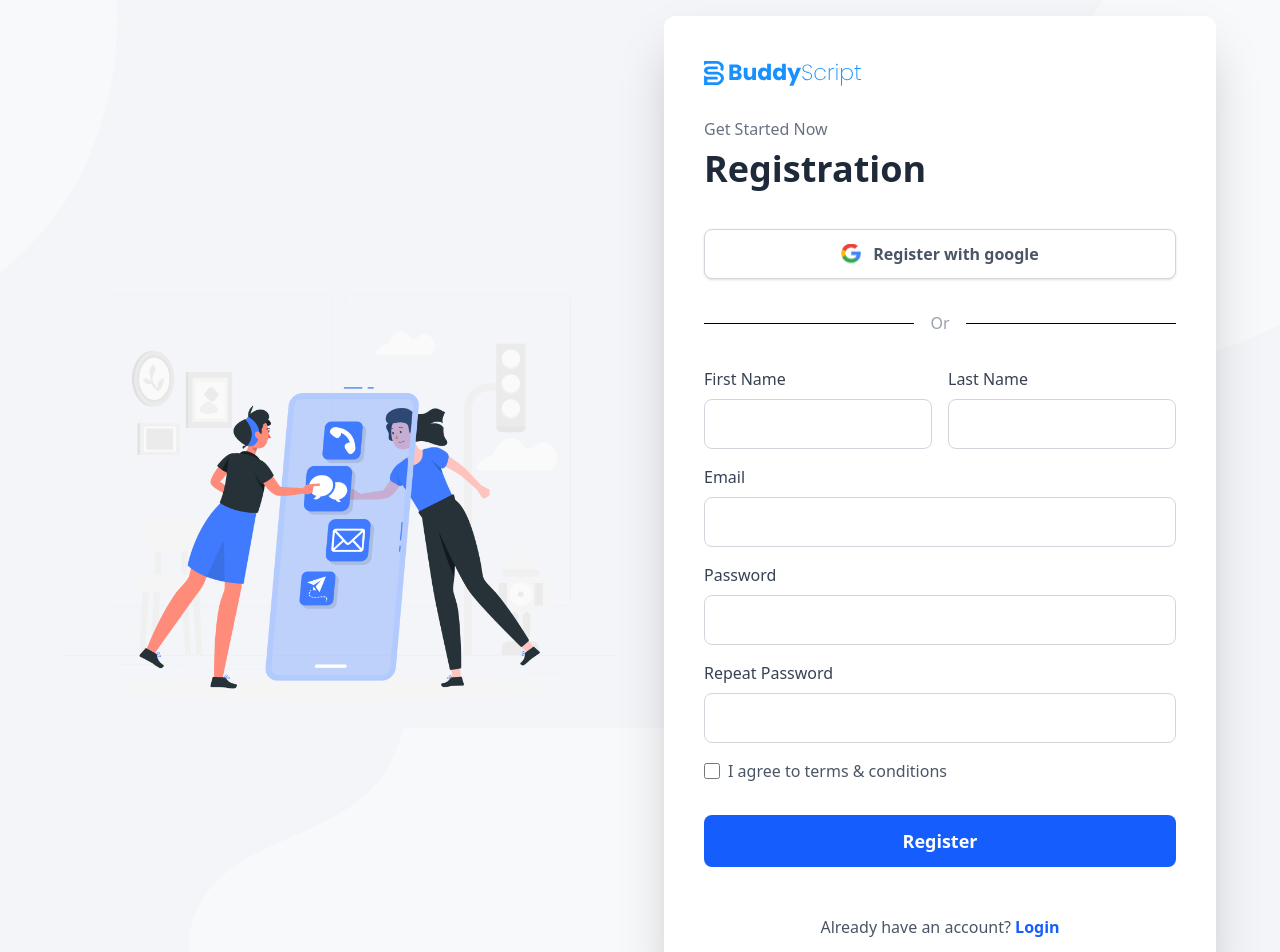
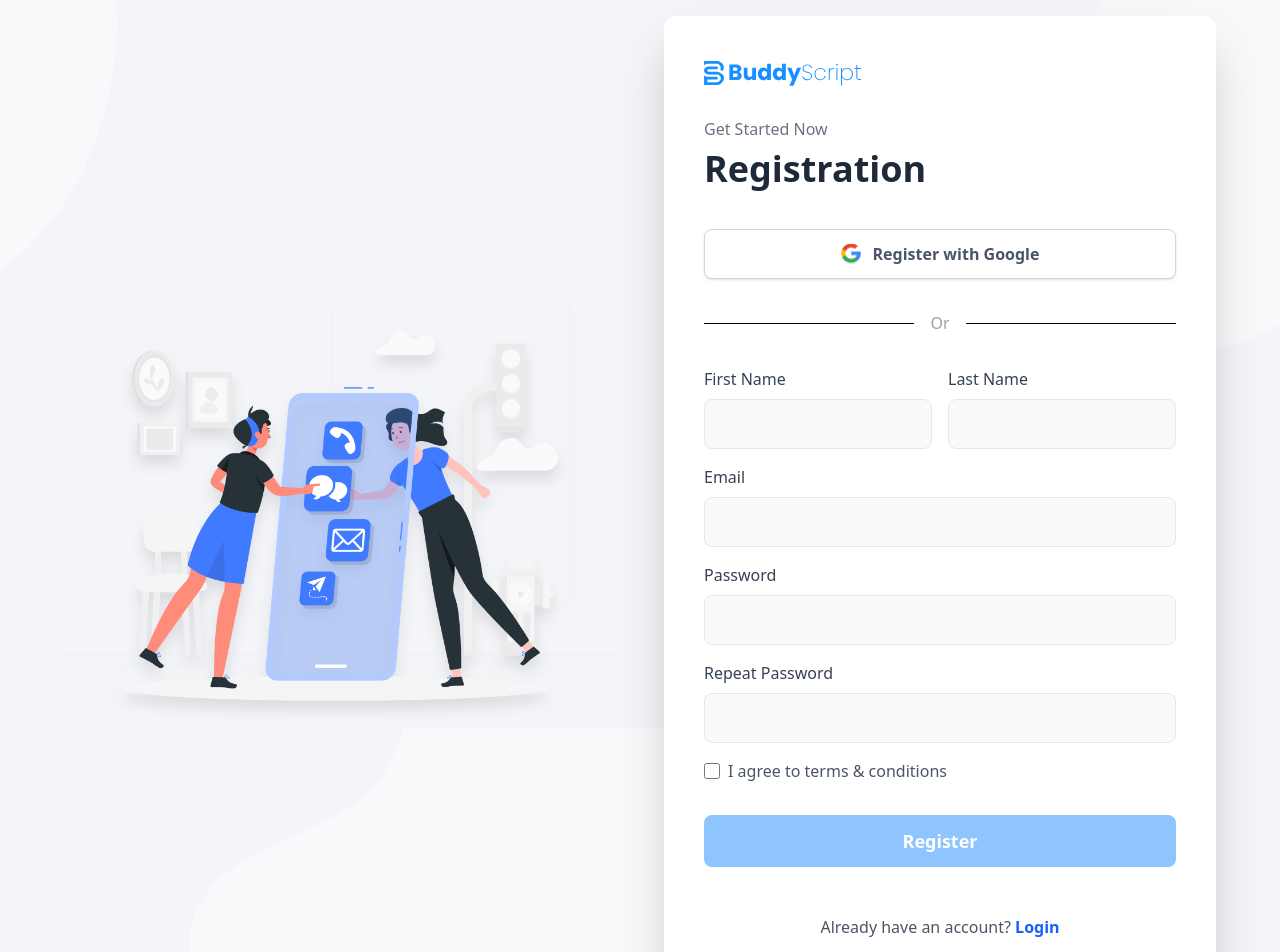
Before and after one commit to mahdee18/buddy-script-client, a React (Vite) app: page /register in a window 1280 px wide. Shown: the top 952 px of the page. Built offline with nearby package versions, Linux system fonts and the light colour scheme; no server answers.

Commit message:
Added Readme.MD file

```diff
--- a/index.html
+++ b/index.html
@@ -4,7 +4,7 @@
     <meta charset="UTF-8" />
     <link rel="icon" type="image/svg+xml" href="/logo.svg" />
     <meta name="viewport" content="width=device-width, initial-scale=1.0" />
-    <title>buddy-script-client</title>
+    <title>BuddyScript Full-Stack Social Feed Application</title>
   </head>
   <body>
     <div id="root"></div>
--- a/package.json
+++ b/package.json
@@ -26,6 +26,7 @@
     "@types/react": "^19.2.5",
     "@types/react-dom": "^19.2.3",
     "@vitejs/plugin-react": "^5.1.1",
+    "baseline-browser-mapping": "^2.10.13",
     "eslint": "^9.39.1",
     "eslint-plugin-react-hooks": "^7.0.1",
     "eslint-plugin-react-refresh": "^0.4.24",
--- a/src/pages/Login/Login.jsx
+++ b/src/pages/Login/Login.jsx
@@ -1,4 +1,4 @@
-import React, { useState, useCallback } from 'react';
+import React, { useState, useCallback, useMemo } from 'react';
 import { Link, useNavigate } from 'react-router-dom';
 import { useAuth } from '../../hooks/useAuth';
 import Swal from 'sweetalert2';
@@ -12,16 +12,14 @@
 import logo from '../../assets/images/logo.svg';
 import googleIcon from '../../assets/images/google.svg';
 
-// A static, memoized component for the decorative background.
 const BackgroundShapes = React.memo(() => (
-    <div className="absolute inset-0 z-0">
+    <div className="absolute inset-0 z-0 pointer-events-none">
         <img src={shape1} alt="" className="absolute top-0 left-0 opacity-50 -translate-x-1/3 -translate-y-1/3" />
         <img src={shape2} alt="" className="absolute bottom-0 left-0 opacity-50 translate-x-1/3 translate-y-1/3" />
         <img src={shape3} alt="" className="absolute top-0 right-0 opacity-50 translate-x-1/3 -translate-y-1/3" />
     </div>
 ));
 
-// The main interactive form component.
 const LoginForm = () => {
     const [credentials, setCredentials] = useState({ email: '', password: '' });
     const [loading, setLoading] = useState(false);
@@ -33,43 +31,65 @@
         setCredentials(prev => ({ ...prev, [name]: value }));
     }, []);
 
+    // ─── STRICT CLIENT-SIDE VALIDATION ───
+    const isFormValid = useMemo(() => {
+        const emailRegex = /^[^\s@]+@[^\s@]+\.[^\s@]+$/;
+        return (
+            emailRegex.test(credentials.email) &&
+            credentials.password.length >= 6
+        );
+    }, [credentials]);
+
     const handleSubmit = useCallback(async (e) => {
         e.preventDefault();
+
+        if (!isFormValid) return;
         setLoading(true);
 
         try {
             const userData = await loginAction(credentials);
+
             await Swal.fire({
-                toast: true,
-                position: 'top-end',
-                icon: 'success',
+                toast: true, position: 'top-end', icon: 'success',
                 title: `Welcome back, ${userData.firstName}!`,
-                showConfirmButton: false,
-                timer: 2000,
-                timerProgressBar: true,
+                showConfirmButton: false, timer: 2000, timerProgressBar: true,
             });
             navigate('/feed');
+
         } catch (err) {
-            Swal.fire({
-                icon: 'error',
-                title: 'Login Failed',
-                text: err.message || "Please check your credentials and try again.",
-            });
+            // Extracts exact message whether using Axios or standard Fetch
+            const backendError = err.response?.data?.message || err.message;
+
+            // Handle the Rate Limiter specific error
+            if (err.response?.status === 429 || backendError.includes('Too many')) {
+                Swal.fire({
+                    icon: 'error',
+                    title: 'Access Blocked',
+                    text: 'Due to multiple failed login attempts, your IP has been temporarily blocked for 1 hour for security reasons.',
+                    confirmButtonColor: '#d33',
+                });
+            } else {
+                Swal.fire({
+                    icon: 'error',
+                    title: 'Login Failed',
+                    text: backendError || "Invalid email or password. Please try again.",
+                });
+            }
         } finally {
             setLoading(false);
         }
-    }, [credentials, loginAction, navigate]);
+    }, [credentials, isFormValid, loginAction, navigate]);
 
     return (
-        <div className="w-full max-w-md mx-auto lg:mx-0 lg:max-w-none">
+        <div className="w-full max-w-md mx-auto lg:mx-0 lg:max-w-none relative z-10">
             <div className="px-6 py-10 bg-white rounded-xl shadow-2xl md:px-10">
                 <img src={logo} alt="Buddy Script Logo" className="mb-7" />
                 <p className="mb-2 text-gray-500">Welcome back</p>
                 <h4 className="mb-10 text-4xl font-bold text-gray-800">Login to your account</h4>
 
                 <button type="button" className="flex items-center justify-center w-full py-3 mb-8 font-semibold text-gray-600 transition duration-300 bg-white border border-gray-300 rounded-lg shadow-sm hover:bg-gray-50">
-                    <img src={googleIcon} alt="Google Icon" className="mr-3" />
-                    <span>Or sign-in with google</span>
+                    <img src={googleIcon} alt="Google" className="mr-3" />
+                    <span>Or sign-in with Google</span>
                 </button>
 
                 <div className="flex items-center mb-8"><hr className="flex-grow" /><span className="mx-4 text-gray-400">Or</span><hr className="flex-grow" /></div>
@@ -77,20 +97,27 @@
                 <form onSubmit={handleSubmit}>
                     <div className="mb-4">
                         <label className="block mb-2 font-medium text-gray-700">Email</label>
-                        <input type="email" name="email" value={credentials.email} onChange={handleChange} required className="w-full px-4 py-3 bg-white border border-gray-300 rounded-lg focus:outline-none focus:ring-2 focus:ring-blue-500" />
+                        <input type="email" name="email" value={credentials.email} onChange={handleChange} className="w-full px-4 py-3 bg-gray-50 border border-gray-200 rounded-lg focus:outline-none focus:ring-2 focus:ring-blue-500 focus:bg-white transition-colors" />
                     </div>
                     <div className="mb-4">
                         <label className="block mb-2 font-medium text-gray-700">Password</label>
-                        <input type="password" name="password" value={credentials.password} onChange={handleChange} required className="w-full px-4 py-3 bg-white border border-gray-300 rounded-lg focus:outline-none focus:ring-2 focus:ring-blue-500" />
+                        <input type="password" name="password" value={credentials.password} onChange={handleChange} className="w-full px-4 py-3 bg-gray-50 border border-gray-200 rounded-lg focus:outline-none focus:ring-2 focus:ring-blue-500 focus:bg-white transition-colors" />
                     </div>
+
                     <div className="flex flex-wrap items-center justify-between mb-8">
                         <div className="flex items-center">
-                            <input type="checkbox" id="rememberMe" name="remember" className="w-4 h-4 text-blue-600" defaultChecked />
-                            <label htmlFor="rememberMe" className="ml-2 text-gray-600">Remember me</label>
+                            <input type="checkbox" id="rememberMe" name="remember" className="w-4 h-4 text-blue-600 cursor-pointer" defaultChecked />
+                            <label htmlFor="rememberMe" className="ml-2 text-gray-600 cursor-pointer">Remember me</label>
                         </div>
                         <a href="#" className="text-sm text-blue-600 hover:underline">Forgot password?</a>
                     </div>
-                    <button type="submit" disabled={loading} className="flex items-center justify-center w-full py-3 mb-12 text-lg font-bold text-white transition duration-300 bg-blue-600 rounded-lg hover:bg-blue-700 disabled:bg-blue-400">
+
+                    <button
+                        type="submit"
+                        disabled={!isFormValid || loading}
+                        className={`flex items-center justify-center w-full py-3 mb-12 text-lg font-bold text-white transition duration-300 rounded-lg
+                            ${!isFormValid || loading ? 'bg-blue-300 cursor-not-allowed' : 'bg-blue-600 hover:bg-blue-700 shadow-md hover:shadow-lg'}`}
+                    >
                         {loading ? <ClipLoader color="#ffffff" size={24} /> : 'Login'}
                     </button>
                 </form>
@@ -103,8 +130,6 @@
     );
 };
 
-
-// The main page component, focused on layout.
 const Login = () => {
     return (
         <section className="relative min-h-screen bg-[#F3F5F9] flex items-center justify-center p-4 overflow-hidden">
@@ -112,7 +137,7 @@
             <div className="container relative z-10 w-full max-w-6xl">
                 <div className="grid items-center grid-cols-1 lg:grid-cols-2 gap-12">
                     <div className="hidden lg:block">
-                        <img src={loginImage} alt="People connecting and messaging" className="w-full h-auto" />
+                        <img src={loginImage} alt="Illustration" className="w-full h-auto drop-shadow-xl hover:-translate-y-2 transition-transform duration-500" />
                     </div>
                     <LoginForm />
                 </div>
--- a/src/pages/Register/Register.jsx
+++ b/src/pages/Register/Register.jsx
@@ -1,4 +1,4 @@
-import React, { useState, useCallback } from 'react';
+import React, { useState, useCallback, useMemo } from 'react';
 import { Link, useNavigate } from 'react-router-dom';
 import { useAuth } from '../../hooks/useAuth';
 import Swal from 'sweetalert2';
@@ -12,106 +12,127 @@
 import logo from '../../assets/images/logo.svg';
 import googleIcon from '../../assets/images/google.svg';
 
-
-// A static, memoized component for the decorative background.
 const BackgroundShapes = React.memo(() => (
-    <div className="absolute inset-0 z-0">
+    <div className="absolute inset-0 z-0 pointer-events-none">
         <img src={shape1} alt="" className="absolute top-0 left-0 opacity-50 -translate-x-1/3 -translate-y-1/3" />
         <img src={shape2} alt="" className="absolute bottom-0 left-0 opacity-50 translate-x-1/3 translate-y-1/3" />
         <img src={shape3} alt="" className="absolute top-0 right-0 opacity-50 translate-x-1/3 -translate-y-1/3" />
     </div>
 ));
 
-
-// The main interactive form component.
 const RegisterForm = () => {
     const [formData, setFormData] = useState({
         firstName: '',
         lastName: '',
         email: '',
         password: '',
-        repeatPassword: ''
+        repeatPassword: '',
+        terms: false
     });
     const [loading, setLoading] = useState(false);
     const { registerAction } = useAuth();
     const navigate = useNavigate();
 
     const handleChange = useCallback((e) => {
-        const { name, value } = e.target;
-        setFormData(prev => ({ ...prev, [name]: value }));
+        const { name, value, type, checked } = e.target;
+        setFormData(prev => ({
+            ...prev,
+            [name]: type === 'checkbox' ? checked : value
+        }));
     }, []);
+
+    // ─── STRICT CLIENT-SIDE VALIDATION ───
+    const isFormValid = useMemo(() => {
+        const emailRegex = /^[^\s@]+@[^\s@]+\.[^\s@]+$/;
+        return (
+            formData.firstName.trim().length > 0 &&
+            formData.lastName.trim().length > 0 &&
+            emailRegex.test(formData.email) &&
+            formData.password.length >= 6 &&
+            formData.password === formData.repeatPassword &&
+            formData.terms === true
+        );
+    }, [formData]);
 
     const handleSubmit = useCallback(async (e) => {
         e.preventDefault();
 
-        if (formData.password !== formData.repeatPassword) {
-            Swal.fire({ icon: 'error', title: 'Oops...', text: 'Passwords do not match!' });
-            return;
-        }
+        if (!isFormValid) return;
+        setLoading(true);
 
-        setLoading(true);
         try {
-            // Destructure to avoid sending repeatPassword to the API.
-            const { repeatPassword, ...registrationData } = formData;
+            const { repeatPassword, terms, ...registrationData } = formData;
             const userData = await registerAction(registrationData);
 
             await Swal.fire({
-                toast: true,
-                position: 'top-end',
-                icon: 'success',
+                toast: true, position: 'top-end', icon: 'success',
                 title: `Welcome, ${userData.firstName}! Your account is created.`,
-                showConfirmButton: false,
-                timer: 2500,
-                timerProgressBar: true,
+                showConfirmButton: false, timer: 2500, timerProgressBar: true,
             });
             navigate('/feed');
+
         } catch (err) {
-            const errorMessage = err.message || "Registration failed. Please try again.";
-            Swal.fire({ icon: 'error', title: 'Registration Failed', text: errorMessage });
+            // Extracts exact message whether using Axios or standard Fetch
+            const backendError = err.response?.data?.message || err.message;
+
+            Swal.fire({
+                icon: 'error',
+                title: 'Registration Failed',
+                text: backendError || "Please try again."
+            });
         } finally {
             setLoading(false);
         }
-    }, [formData, registerAction, navigate]);
+    }, [formData, isFormValid, registerAction, navigate]);
 
     return (
-        <div className="w-full max-w-md mx-auto lg:mx-0 lg:max-w-none">
+        <div className="w-full max-w-md mx-auto lg:mx-0 lg:max-w-none relative z-10">
             <div className="px-6 py-10 bg-white rounded-xl shadow-2xl md:px-10">
-                <img src={logo} alt="Buddy Script Logo" className="mb-7" />
+                <img src={logo} alt="Logo" className="mb-7" />
                 <p className="mb-2 text-gray-500">Get Started Now</p>
                 <h4 className="mb-10 text-4xl font-bold text-gray-800">Registration</h4>
+
                 <button type="button" className="flex items-center justify-center w-full py-3 mb-8 font-semibold text-gray-600 transition duration-300 bg-white border border-gray-300 rounded-lg shadow-sm hover:bg-gray-50">
-                    <img src={googleIcon} alt="Google Icon" className="mr-3" />
-                    <span>Register with google</span>
+                    <img src={googleIcon} alt="Google" className="mr-3" />
+                    <span>Register with Google</span>
                 </button>
+
                 <div className="flex items-center mb-8"><hr className="flex-grow" /><span className="mx-4 text-gray-400">Or</span><hr className="flex-grow" /></div>
+
                 <form onSubmit={handleSubmit}>
                     <div className="flex gap-4 mb-4">
                         <div className="w-1/2">
                             <label className="block mb-2 font-medium text-gray-700">First Name</label>
-                            <input type="text" name="firstName" value={formData.firstName} onChange={handleChange} required className="w-full px-4 py-3 bg-white border border-gray-300 rounded-lg focus:outline-none focus:ring-2 focus:ring-blue-500" />
+                            <input type="text" name="firstName" value={formData.firstName} onChange={handleChange} className="w-full px-4 py-3 bg-gray-50 border border-gray-200 rounded-lg focus:outline-none focus:ring-2 focus:ring-blue-500 focus:bg-white transition-colors" />
                         </div>
                         <div className="w-1/2">
                             <label className="block mb-2 font-medium text-gray-700">Last Name</label>
-                            <input type="text" name="lastName" value={formData.lastName} onChange={handleChange} required className="w-full px-4 py-3 bg-white border border-gray-300 rounded-lg focus:outline-none focus:ring-2 focus:ring-blue-500" />
+                            <input type="text" name="lastName" value={formData.lastName} onChange={handleChange} className="w-full px-4 py-3 bg-gray-50 border border-gray-200 rounded-lg focus:outline-none focus:ring-2 focus:ring-blue-500 focus:bg-white transition-colors" />
                         </div>
                     </div>
                     <div className="mb-4">
                         <label className="block mb-2 font-medium text-gray-700">Email</label>
-                        <input type="email" name="email" value={formData.email} onChange={handleChange} required className="w-full px-4 py-3 bg-white border border-gray-300 rounded-lg focus:outline-none focus:ring-2 focus:ring-blue-500" />
+                        <input type="email" name="email" value={formData.email} onChange={handleChange} className="w-full px-4 py-3 bg-gray-50 border border-gray-200 rounded-lg focus:outline-none focus:ring-2 focus:ring-blue-500 focus:bg-white transition-colors" />
                     </div>
                     <div className="mb-4">
                         <label className="block mb-2 font-medium text-gray-700">Password</label>
-                        <input type="password" name="password" value={formData.password} onChange={handleChange} required className="w-full px-4 py-3 bg-white border border-gray-300 rounded-lg focus:outline-none focus:ring-2 focus:ring-blue-500" />
+                        <input type="password" name="password" value={formData.password} onChange={handleChange} className="w-full px-4 py-3 bg-gray-50 border border-gray-200 rounded-lg focus:outline-none focus:ring-2 focus:ring-blue-500 focus:bg-white transition-colors" />
                     </div>
                     <div className="mb-4">
                         <label className="block mb-2 font-medium text-gray-700">Repeat Password</label>
-                        <input type="password" name="repeatPassword" value={formData.repeatPassword} onChange={handleChange} required className="w-full px-4 py-3 bg-white border border-gray-300 rounded-lg focus:outline-none focus:ring-2 focus:ring-blue-500" />
+                        <input type="password" name="repeatPassword" value={formData.repeatPassword} onChange={handleChange} className={`w-full px-4 py-3 bg-gray-50 border rounded-lg focus:outline-none focus:ring-2 focus:bg-white transition-colors ${formData.repeatPassword && formData.password !== formData.repeatPassword ? 'border-red-500 focus:ring-red-500' : 'border-gray-200 focus:ring-blue-500'}`} />
                     </div>
                     <div className="flex items-center mb-8">
-                        <input type="checkbox" id="terms" name="terms" required className="w-4 h-4 text-blue-600" />
-                        <label htmlFor="terms" className="ml-2 text-gray-600">I agree to terms & conditions</label>
+                        <input type="checkbox" id="terms" name="terms" checked={formData.terms} onChange={handleChange} className="w-4 h-4 text-blue-600 cursor-pointer" />
+                        <label htmlFor="terms" className="ml-2 text-gray-600 cursor-pointer">I agree to terms & conditions</label>
                     </div>
-                    <button type="submit" disabled={loading} className="flex items-center justify-center w-full py-3 mb-12 text-lg font-bold text-white transition duration-300 bg-blue-600 rounded-lg hover:bg-blue-700 disabled:bg-blue-400">
+
+                    <button
+                        type="submit"
+                        disabled={!isFormValid || loading}
+                        className={`flex items-center justify-center w-full py-3 mb-12 text-lg font-bold text-white transition duration-300 rounded-lg
+                            ${!isFormValid || loading ? 'bg-blue-300 cursor-not-allowed' : 'bg-blue-600 hover:bg-blue-700 shadow-md hover:shadow-lg'}`}
+                    >
                        {loading ? <ClipLoader color="#ffffff" size={24} /> : 'Register'}
                     </button>
                 </form>
@@ -121,8 +142,6 @@
     );
 };
 
-
-// The main page component, focused on layout.
 const Register = () => {
     return (
         <section className="relative min-h-screen bg-[#F3F5F9] flex items-center justify-center p-4 overflow-hidden">
@@ -130,7 +149,7 @@
             <div className="container relative z-10 w-full max-w-6xl">
                 <div className="grid items-center grid-cols-1 lg:grid-cols-2 gap-12">
                     <div className="hidden lg:block">
-                        <img src={registerImage} alt="Illustration of people registering online" className="w-full h-auto" />
+                        <img src={registerImage} alt="Illustration" className="w-full h-auto drop-shadow-xl hover:-translate-y-2 transition-transform duration-500" />
                     </div>
                     <RegisterForm />
                 </div>
```
Also changed, not shown: src/context/AuthContext.jsx (+4 -9 lines), src/hooks/useAuth.js (+8 -1 lines), 2 other files (tests, documents, lock files or other folders).
